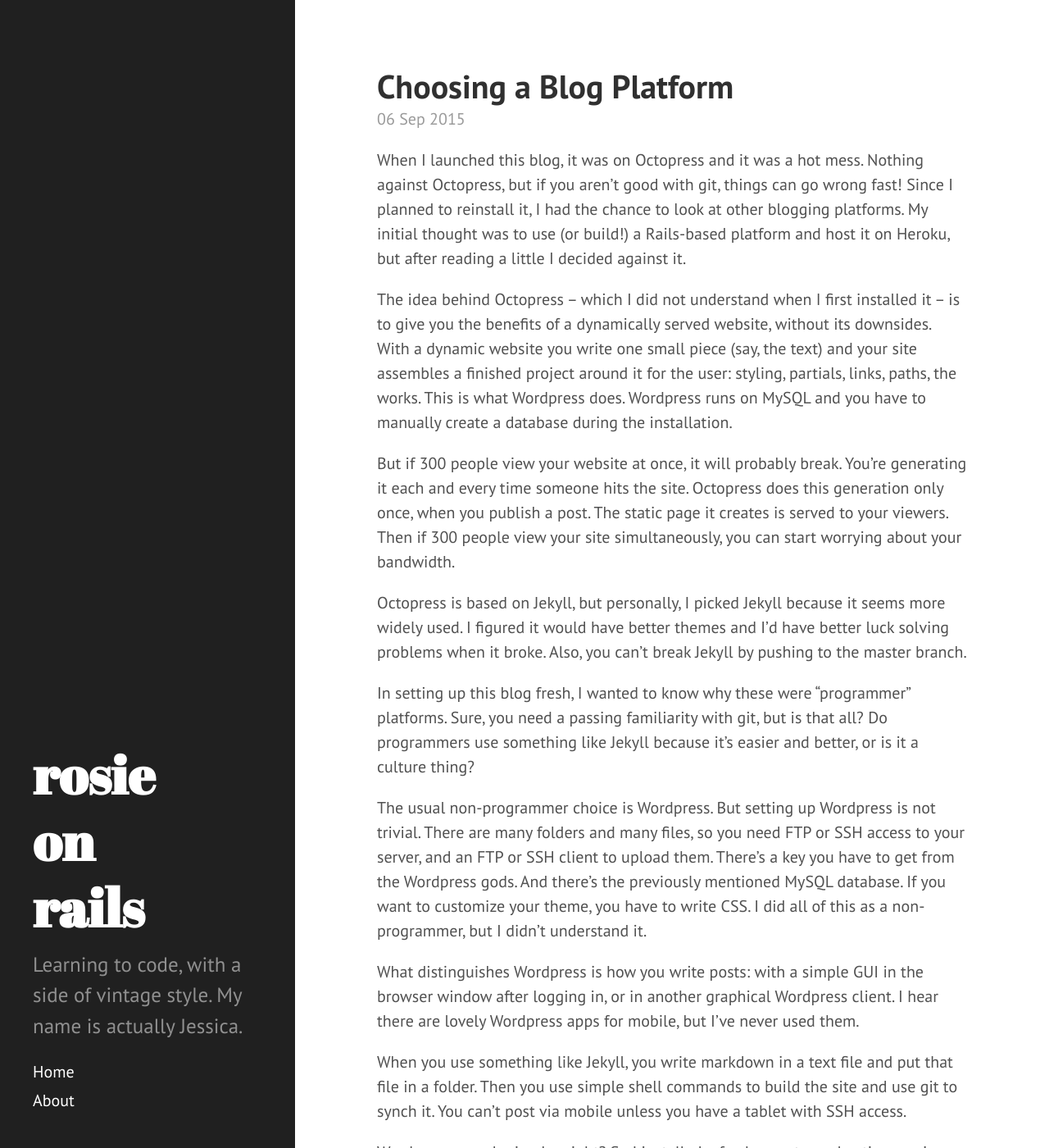
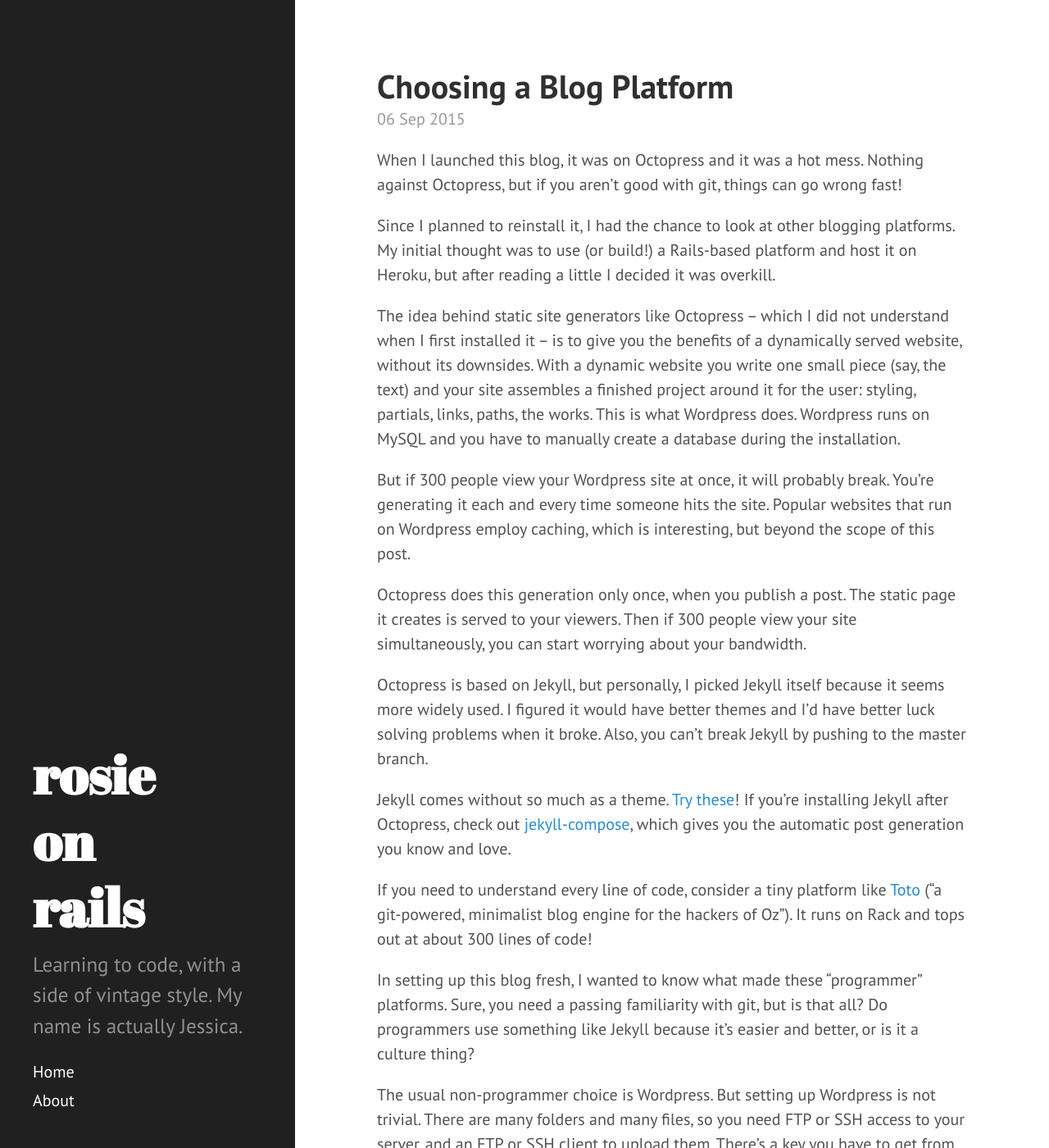
Before and after one commit to jessicashannon/jessicashannon.github.io, a Jekyll site: the page built from _posts/2015-09-06-choosing-a-blog-platform.md, in a window 1280 px wide and 1400 px high. Shown: the whole window at 82% size. Built offline with Jekyll 4.4.1, drawn with Linux system fonts in a browser that asks for light colours; Markdown is read by kramdown in place of the engine named in the settings; some of the changed text lies outside the part shown.

Commit message:
update post

```diff
--- a/_posts/2015-09-06-choosing-a-blog-platform.md
+++ b/_posts/2015-09-06-choosing-a-blog-platform.md
@@ -3,21 +3,29 @@ layout: post
 title: Choosing a Blog Platform
 ---
 
-When I launched this blog, it was on Octopress and it was a hot mess.  Nothing against Octopress, but if you aren't good with git, things can go wrong fast! Since I planned to reinstall it, I had the chance to look at other blogging platforms.  My initial thought was to use (or build!) a Rails-based platform and host it on Heroku, but after reading a little I decided against it.
+When I launched this blog, it was on Octopress and it was a hot mess.  Nothing against Octopress, but if you aren't good with git, things can go wrong fast!
 
-The idea behind Octopress -- which I did not understand when I first installed it -- is to give you the benefits of a dynamically served website, without its downsides.  With a dynamic website you write one small piece (say, the text) and your site assembles a finished project around it for the user: styling, partials, links, paths, the works.  This is what Wordpress does.  Wordpress runs on MySQL and you have to manually create a database during the installation.
+Since I planned to reinstall it, I had the chance to look at other blogging platforms.  My initial thought was to use (or build!) a Rails-based platform and host it on Heroku, but after reading a little I decided it was overkill.
 
-But if 300 people view your website at once, it will probably break.  You're generating it each and every time someone hits the site.  Octopress does this generation only once, when you publish a post.  The static page it creates is served to your viewers.  Then if 300 people view your site simultaneously, you can start worrying about your bandwidth.
+The idea behind static site generators like Octopress -- which I did not understand when I first installed it -- is to give you the benefits of a dynamically served website, without its downsides.  With a dynamic website you write one small piece (say, the text) and your site assembles a finished project around it for the user: styling, partials, links, paths, the works.  This is what Wordpress does.  Wordpress runs on MySQL and you have to manually create a database during the installation.
 
-Octopress is based on Jekyll, but personally, I picked Jekyll because it seems more widely used.  I figured it would have better themes and I'd have better luck solving problems when it broke.  Also, you can't break Jekyll by pushing to the master branch.
+But if 300 people view your Wordpress site at once, it will probably break.  You're generating it each and every time someone hits the site.  Popular websites that run on Wordpress employ caching, which is interesting, but beyond the scope of this post.
 
-In setting up this blog fresh, I wanted to know why these were "programmer" platforms.  Sure, you need a passing familiarity with git, but is that all?  Do programmers use something like Jekyll because it's easier and better, or is it a culture thing?
+Octopress does this generation only once, when you publish a post.  The static page it creates is served to your viewers.  Then if 300 people view your site simultaneously, you can start worrying about your bandwidth.
+
+Octopress is based on Jekyll, but personally, I picked Jekyll itself because it seems more widely used.  I figured it would have better themes and I'd have better luck solving problems when it broke.  Also, you can't break Jekyll by pushing to the master branch.
+
+Jekyll comes without so much as a theme.  [Try these](http://jekyllthemes.org/)!  If you're installing Jekyll after Octopress, check out [jekyll-compose](https://github.com/jekyll/jekyll-compose), which gives you the automatic post generation you know and love.
+
+If you need to understand every line of code, consider a tiny platform like [Toto](https://github.com/cloudhead/toto) ("a git-powered, minimalist blog engine for the hackers of Oz").  It runs on Rack and tops out at about 300 lines of code!
+
+In setting up this blog fresh, I wanted to know what made these "programmer" platforms.  Sure, you need a passing familiarity with git, but is that all?  Do programmers use something like Jekyll because it's easier and better, or is it a culture thing?
 
 The usual non-programmer choice is Wordpress.  But setting up Wordpress is not trivial.  There are many folders and many files, so you need FTP or SSH access to your server, and an FTP or SSH client to upload them.  There's a key you have to get from the Wordpress gods.  And there's the previously mentioned MySQL database.  If you want to customize your theme, you have to write CSS.  I did all of this as a non-programmer, but I didn't understand it.
 
 What distinguishes Wordpress is how you write posts: with a simple GUI in the browser window after logging in, or in another graphical Wordpress client.  I hear there are lovely Wordpress apps for mobile, but I've never used them.
 
-When you use something like Jekyll, you write markdown in a text file and put that file in a folder.  Then you use simple shell commands to build the site and use git to synch it.  You can't post via mobile unless you have a tablet with SSH access.
+When you use something like Jekyll, you write markdown in a text file and put that file in a folder.  Then you use simple shell commands to build the site and use git to synch it.  You can't post via mobile unless you have a tablet with SSH access.  (Edit: I think [it may be possible to post on Jekyll with prose.io](https://developmentseed.org/blog/2012/june/25/prose-a-content-editor-for-github/)).
 
 Wordpress sounds simpler, right?  So I installed a fresh copy to my hosting service.  Many things are difficult right now and perhaps my blog doesn't need to be one of them.
 
```
